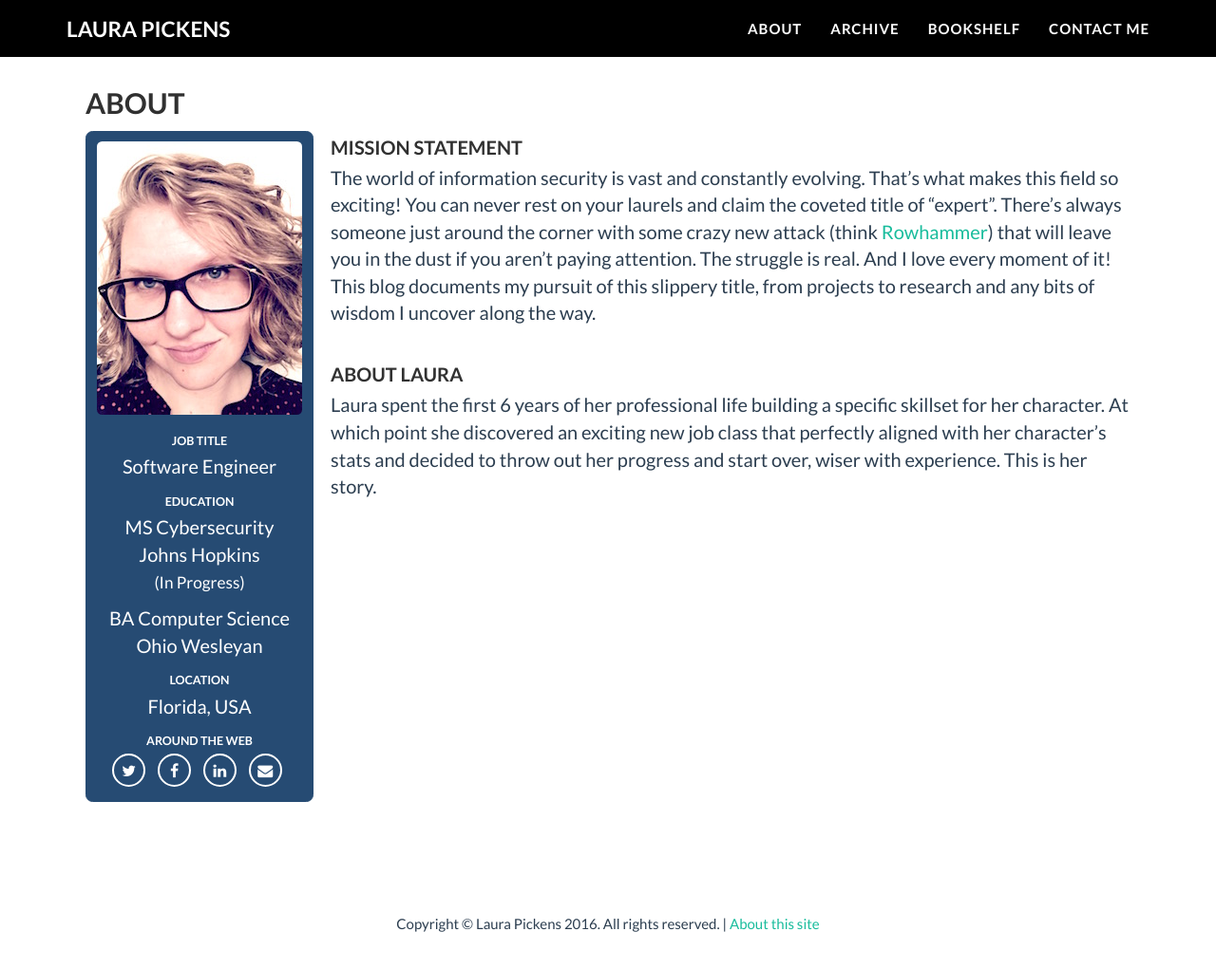
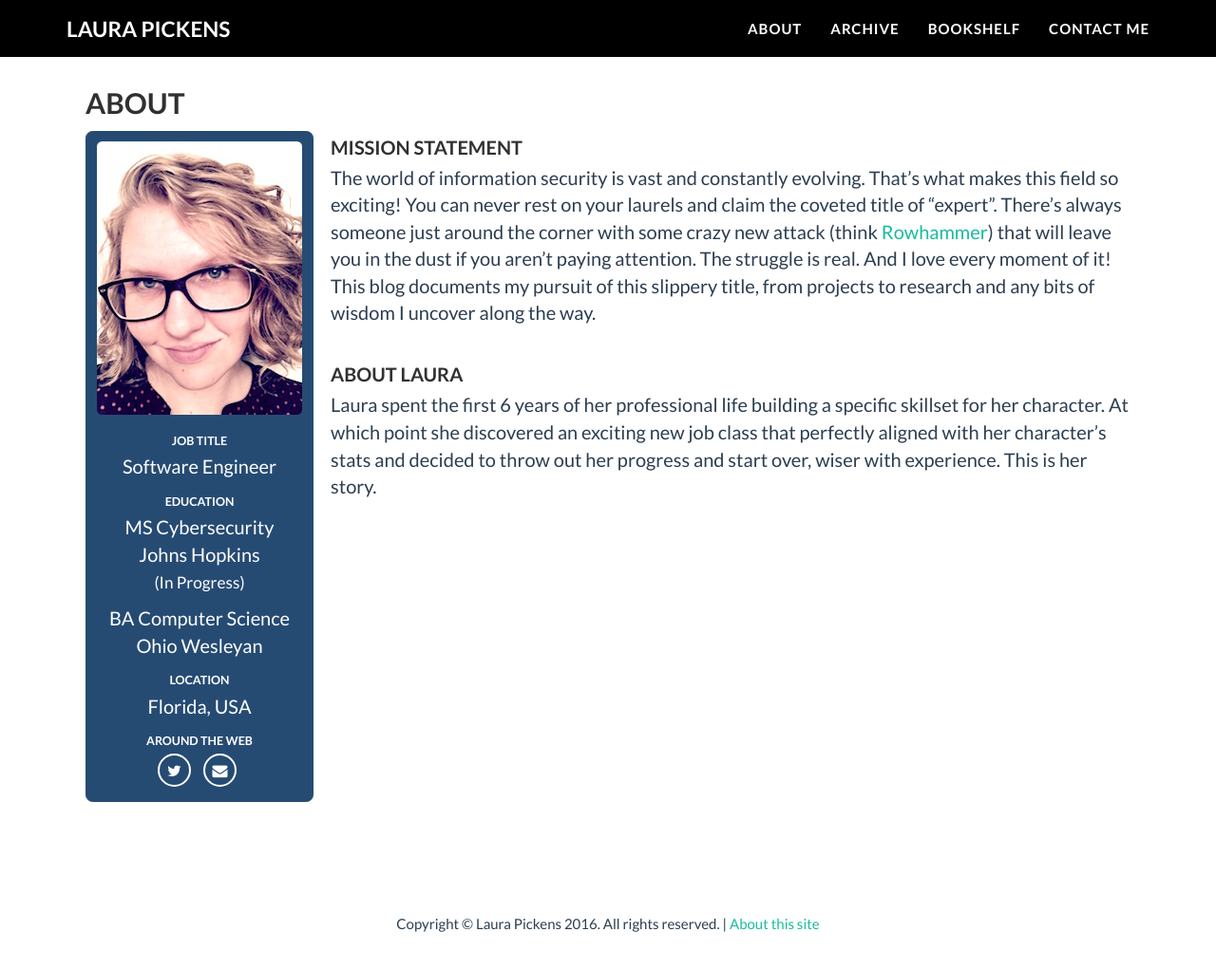
Before and after one commit to lpickens03/lpickens03.github.io, a Jekyll site: the page built from about.md, in a window 1280 px wide and 1084 px high. Shown: the top 1021 px of the window at 95% size. Built offline with Jekyll 4.4.1, drawn with Linux system fonts in a browser that asks for light colours; nearby versions of some CDN libraries; some web fonts are replaced.

Commit message:
removed unused social media icons

```diff
--- a/about.md
+++ b/about.md
@@ -29,15 +29,15 @@
             	<li>
                     <a href="https://twitter.com/pickl09" class="btn-social btn-outline"><i class="fa fa-fw fa-twitter"></i></a>
                 </li>
-                <li>
+                <!--<li>
                     <a href="#" class="btn-social btn-outline"><i class="fa fa-fw fa-facebook"></i></a>
                 </li>
-                <!--<li>
+                <li>
                     <a href="#" class="btn-social btn-outline"><i class="fa fa-fw fa-google-plus"></i></a>
-                </li>-->
+                </li>
                 <li>
                     <a href="#" class="btn-social btn-outline"><i class="fa fa-fw fa-linkedin"></i></a>
-                </li>
+                </li>-->
                 <li>
                   <a href="/contactme" class="btn-social btn-outline"><i class="fa fa-fw fa-envelope"></i></a>
               </li>
```
